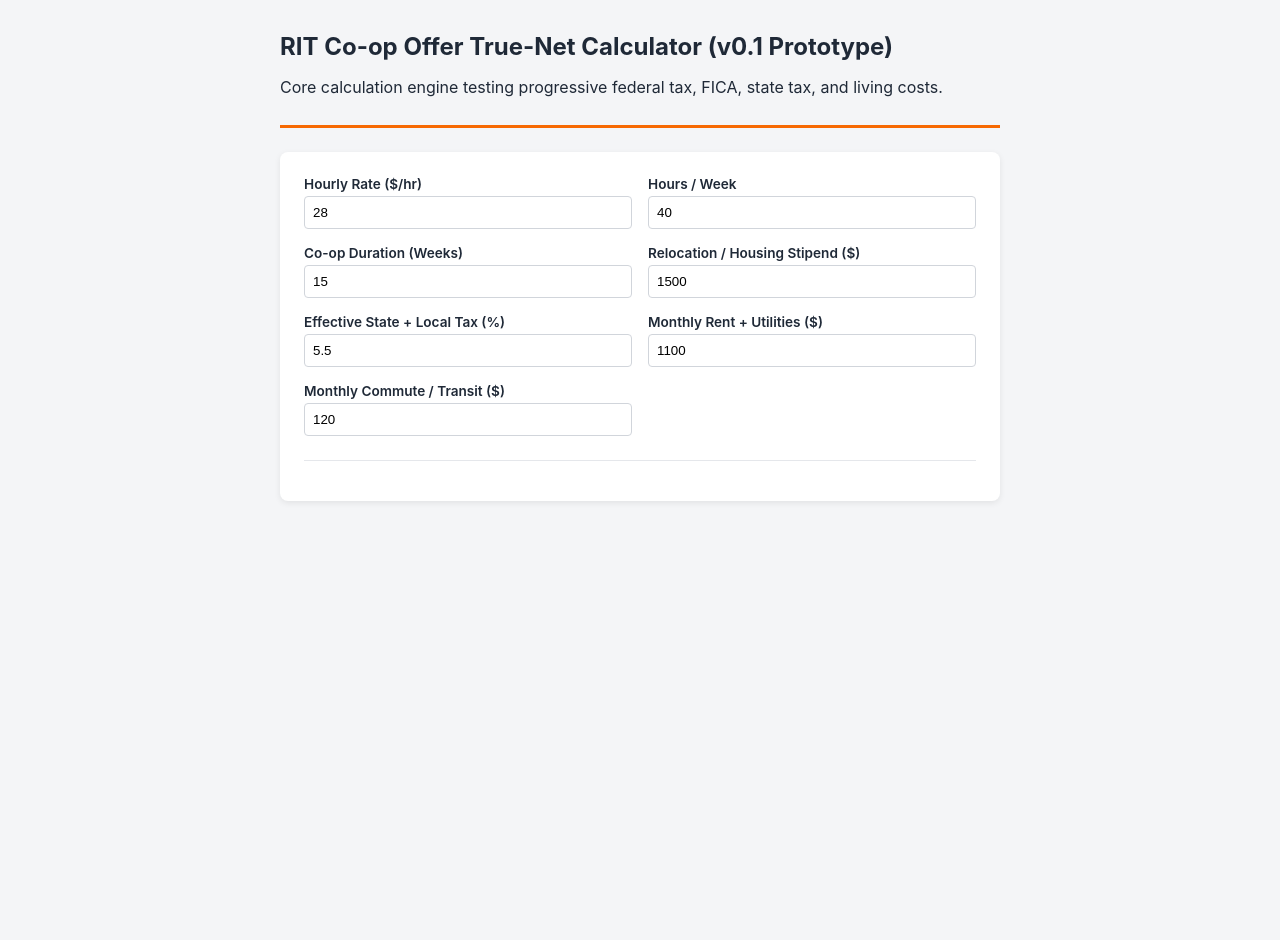
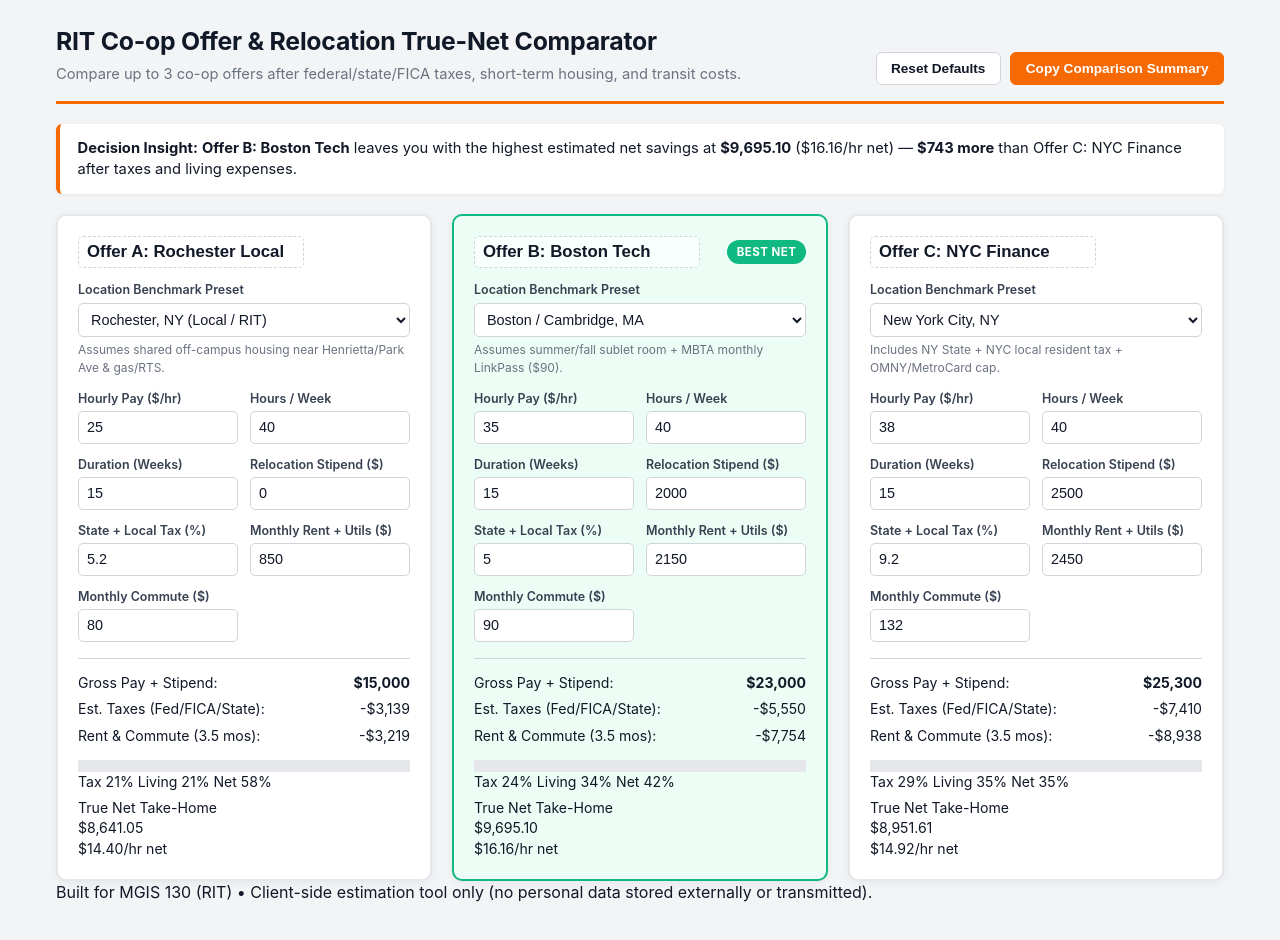
Before and after one commit to ran1835-28/solo-project, a plain HTML site: page index.html in a window 1280 px wide. Before the commit the page ends 800 px from the top, so only its background shows below. Drawn offline with Linux system fonts and the light colour scheme.

Commit message:
Update index.html
feat: connect modular scripts and styles into 3-offer comparator UI

```diff
--- a/index.html
+++ b/index.html
@@ -3,134 +3,33 @@
 <head>
   <meta charset="UTF-8" />
   <meta name="viewport" content="width=device-width, initial-scale=1.0" />
-  <title>RIT Co-op Offer True-Net Comparator (v0.1)</title>
-  <style>
-    body {
-      font-family: -apple-system, BlinkMacSystemFont, "Segoe UI", Roboto, sans-serif;
-      background: #f4f5f7;
-      color: #1f2937;
-      max-width: 720px;
-      margin: 2rem auto;
-      padding: 0 1rem;
-    }
-    header {
-      border-bottom: 3px solid #f76902; /* RIT Orange */
-      padding-bottom: 0.75rem;
-      margin-bottom: 1.5rem;
-    }
-    h1 { margin: 0; font-size: 1.5rem; }
-    .card {
-      background: #fff;
-      border-radius: 8px;
-      padding: 1.5rem;
-      box-shadow: 0 2px 6px rgba(0,0,0,0.08);
-    }
-    .grid {
-      display: grid;
-      grid-template-columns: 1fr 1fr;
-      gap: 1rem;
-    }
-    label {
-      display: block;
-      font-size: 0.85rem;
-      font-weight: 600;
-      margin-bottom: 0.25rem;
-    }
-    input {
-      width: 100%;
-      padding: 0.5rem;
-      border: 1px solid #d1d5db;
-      border-radius: 4px;
-      box-sizing: border-box;
-    }
-    .results {
-      margin-top: 1.5rem;
-      padding-top: 1rem;
-      border-top: 1px solid #e5e7eb;
-    }
-    .row {
-      display: flex;
-      justify-content: space-between;
-      margin-bottom: 0.5rem;
-    }
-    .net-total {
-      font-size: 1.25rem;
-      font-weight: 700;
-      color: #059669;
-      border-top: 2px solid #e5e7eb;
-      padding-top: 0.5rem;
-    }
-  </style>
+  <title>RIT Co-op Offer & Relocation True-Net Comparator</title>
+  <link rel="stylesheet" href="styles.css" />
 </head>
 <body>
   <header>
-    <h1>RIT Co-op Offer True-Net Calculator (v0.1 Prototype)</h1>
-    <p>Core calculation engine testing progressive federal tax, FICA, state tax, and living costs.</p>
+    <div>
+      <h1>RIT Co-op Offer &amp; Relocation True-Net Comparator</h1>
+      <p class="subtitle">Compare up to 3 co-op offers after federal/state/FICA taxes, short-term housing, and transit costs.</p>
+    </div>
+    <div class="toolbar">
+      <button type="button" id="resetBtn">Reset Defaults</button>
+      <button type="button" class="primary" id="copyBtn">Copy Comparison Summary</button>
+    </div>
   </header>
 
-  <div class="card">
-    <div class="grid">
-      <div>
-        <label for="hourly">Hourly Rate ($/hr)</label>
-        <input type="number" id="hourly" value="28" min="0" step="0.5" />
-      </div>
-      <div>
-        <label for="hours">Hours / Week</label>
-        <input type="number" id="hours" value="40" min="1" max="80" />
-      </div>
-      <div>
-        <label for="weeks">Co-op Duration (Weeks)</label>
-        <input type="number" id="weeks" value="15" min="1" max="52" />
-      </div>
-      <div>
-        <label for="stipend">Relocation / Housing Stipend ($)</label>
-        <input type="number" id="stipend" value="1500" min="0" step="100" />
-      </div>
-      <div>
-        <label for="stateTax">Effective State + Local Tax (%)</label>
-        <input type="number" id="stateTax" value="5.5" min="0" max="15" step="0.1" />
-      </div>
-      <div>
-        <label for="rent">Monthly Rent + Utilities ($)</label>
-        <input type="number" id="rent" value="1100" min="0" step="50" />
-      </div>
-      <div>
-        <label for="commute">Monthly Commute / Transit ($)</label>
-        <input type="number" id="commute" value="120" min="0" step="10" />
-      </div>
-    </div>
-
-    <div class="results" id="results"></div>
+  <div class="summary-banner" id="summaryBanner">
+    Loading comparison insights...
   </div>
 
-  <script>
-    // Annualized progressive 2026 single-filer federal tax estimation (with standard deduction)
-    function estimateFederalTax(termGross, weeks) {
-      const annualized = (termGross / weeks) * 52;
-      const standardDeduction = 15000;
-      const taxable = Math.max(0, annualized - standardDeduction);
+  <main class="offers-grid" id="offersGrid"></main>
 
-      let annualTax = 0;
-      const brackets = [
-        { limit: 11925, rate: 0.10 },
-        { limit: 48475, rate: 0.12 },
-        { limit: 103350, rate: 0.22 },
-        { limit: Infinity, rate: 0.24 }
-      ];
+  <footer>
+    Built for MGIS 130 (RIT) &bull; Client-side estimation tool only (no personal data stored externally or transmitted).
+  </footer>
 
-      let prev = 0;
-      for (const b of brackets) {
-        if (taxable > prev) {
-          annualTax += (Math.min(taxable, b.limit) - prev) * b.rate;
-          prev = b.limit;
-        }
-      }
-      return (annualTax / 52) * weeks;
-    }
-
-    function calculate() {
-      const hourly = parseFloat(document.getElementById('hourly').value) || 0;
-      const hours = parseFloat(document.getElementById('hours').value) || 0;
-      const weeks = parseFloat(document.getElementById('weeks').value) || 1;
-      const stipend = parseFloat(document.getElementById('stipend').value) || 0;
-      const stateRate = (parseFloat(document.getElementById('stateTax').value) || 0) / 10
+  <script src="presets.js"></script>
+  <script src="calculator.js"></script>
+  <script src="app.js"></script>
+</body>
+</html>
```
